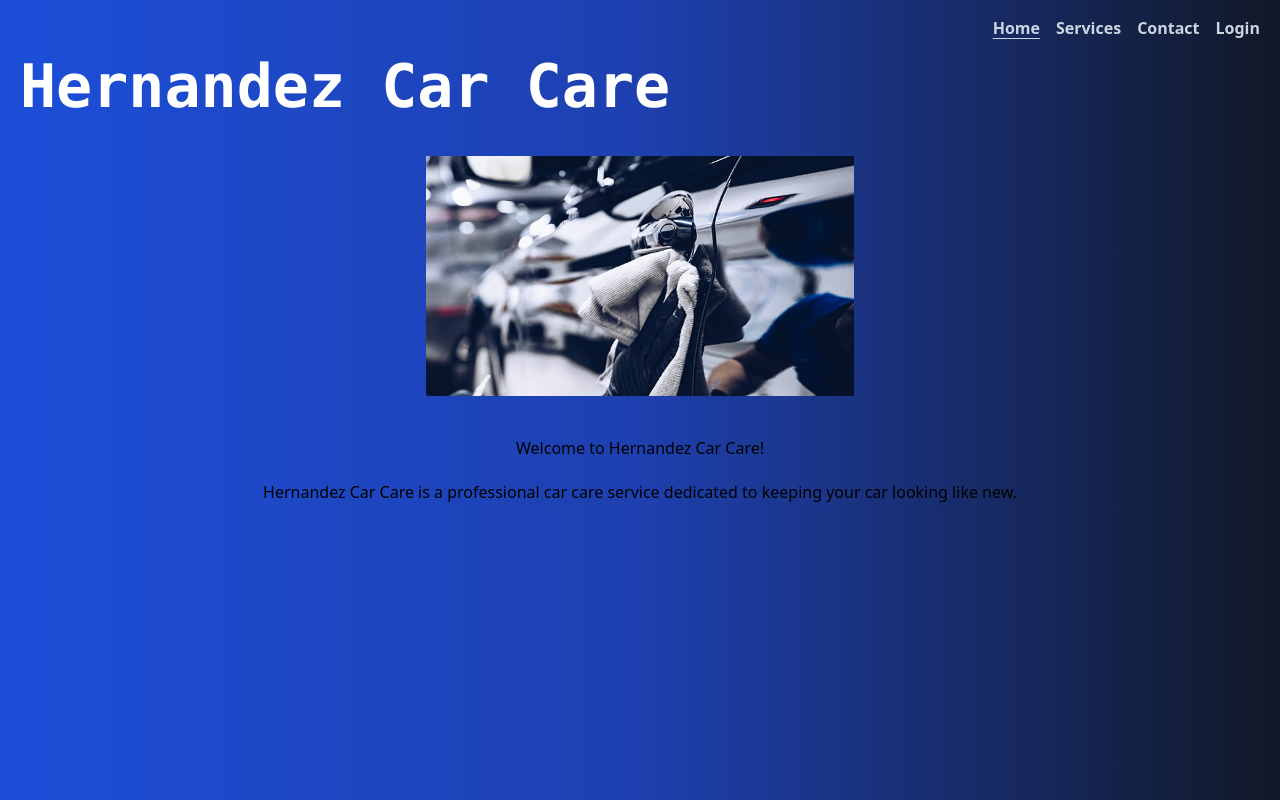
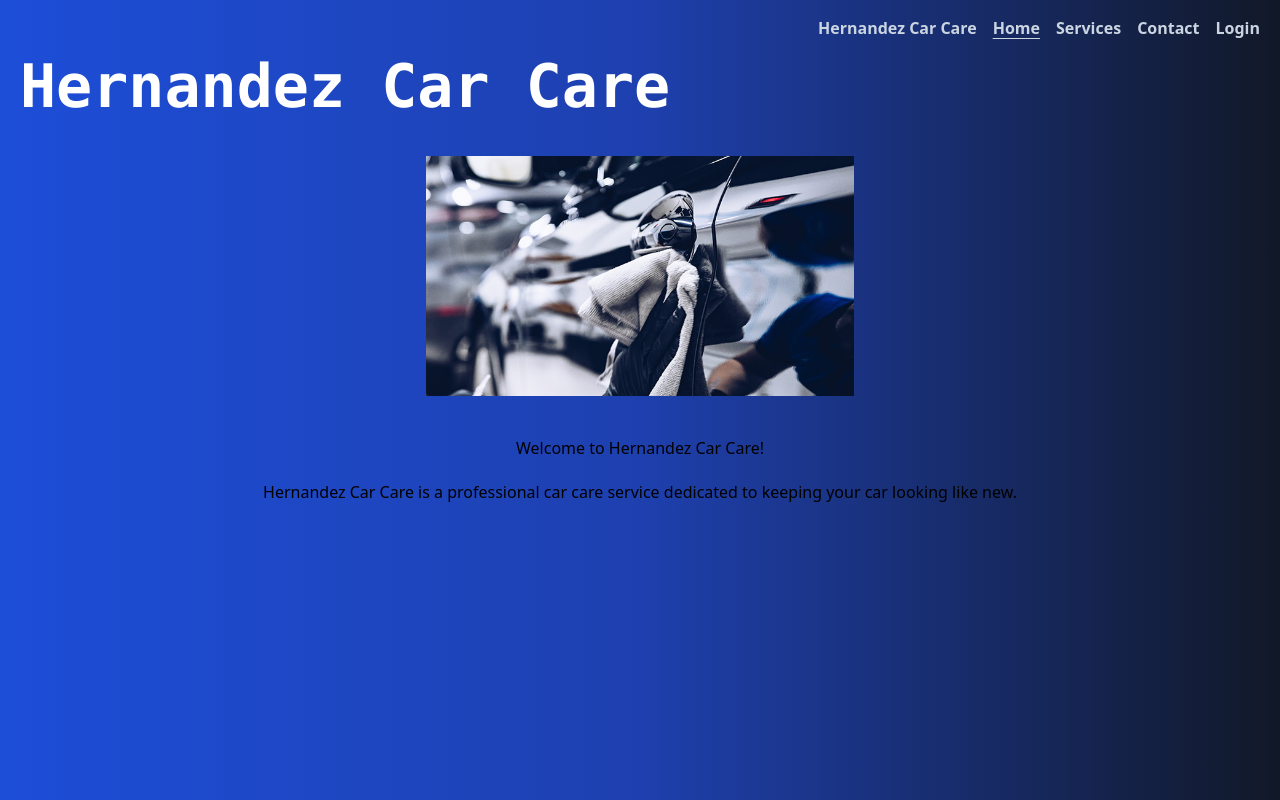
Before and after one commit to alonso-hdz17/final-project, a Vue app: page / in a window 1280 px wide. Built offline with nearby package versions, Linux system fonts and the light colour scheme.

Commit message:
added router link to sign up page

```diff
--- a/src/components/LoginPage.vue
+++ b/src/components/LoginPage.vue
@@ -17,7 +17,9 @@ const password = ref('')
           <input v-model="password" type="password" placeholder="Password" />
         </div>
         <button type="submit" class="submit">Log In</button>
-        <button type="sign-up" class="register">New user? Sign up</button>
+        <router-link :to="{ path: '/signup' }">
+          <button type="sign-up" class="register">New user? Sign up</button></router-link
+        >
       </form>
     </div>
   </body>
--- a/src/components/NavMenu.vue
+++ b/src/components/NavMenu.vue
@@ -1,5 +1,6 @@
 <template>
   <nav>
+    <div class="title">Hernandez Car Care</div>
     <div class="menu-item"><router-link :to="{ name: 'Home' }">Home</router-link></div>
     <div class="menu-item"><router-link :to="{ name: 'Services' }">Services</router-link></div>
     <div class="menu-item"><router-link :to="{ name: 'Contact' }">Contact</router-link></div>
```
